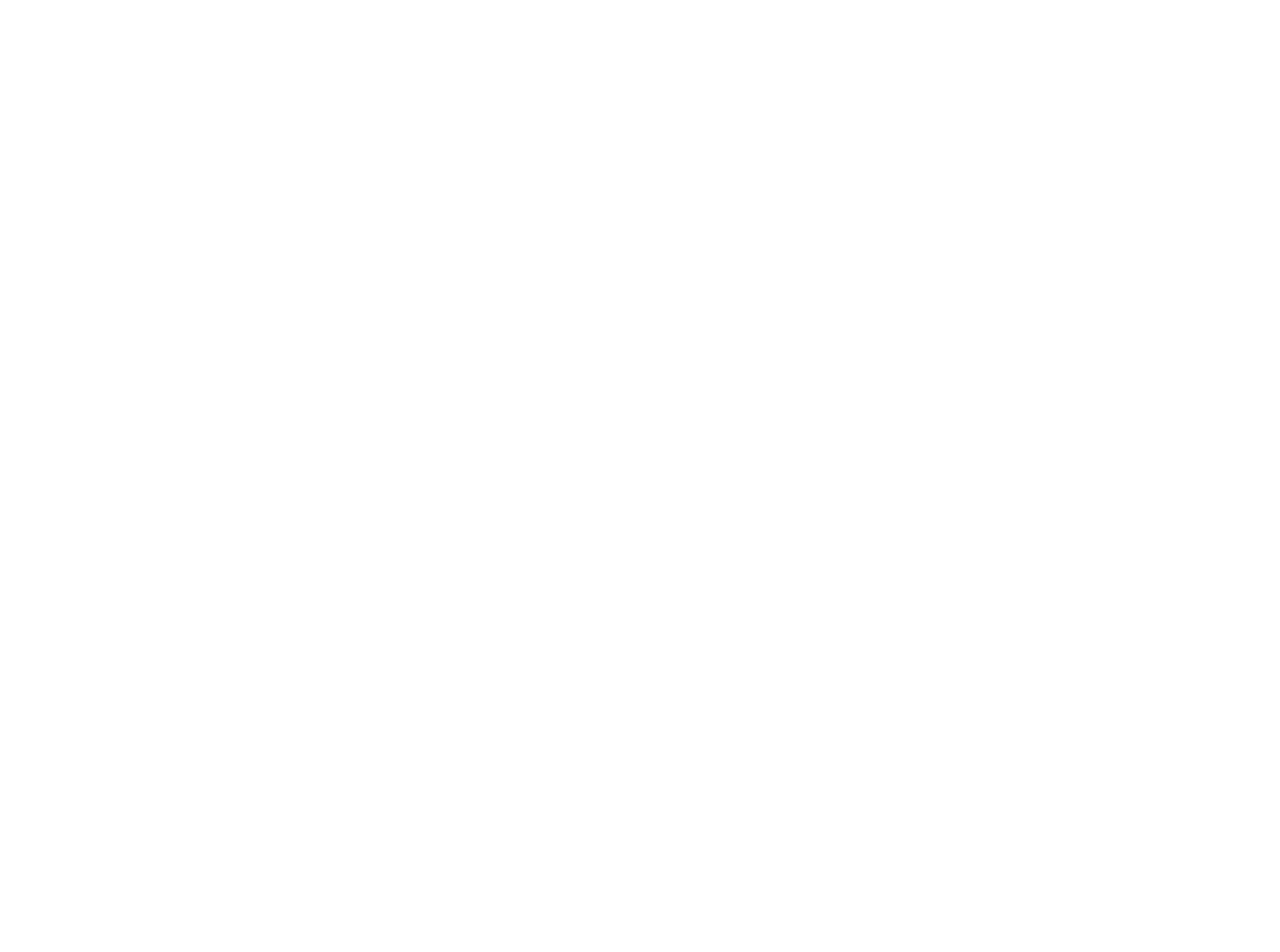
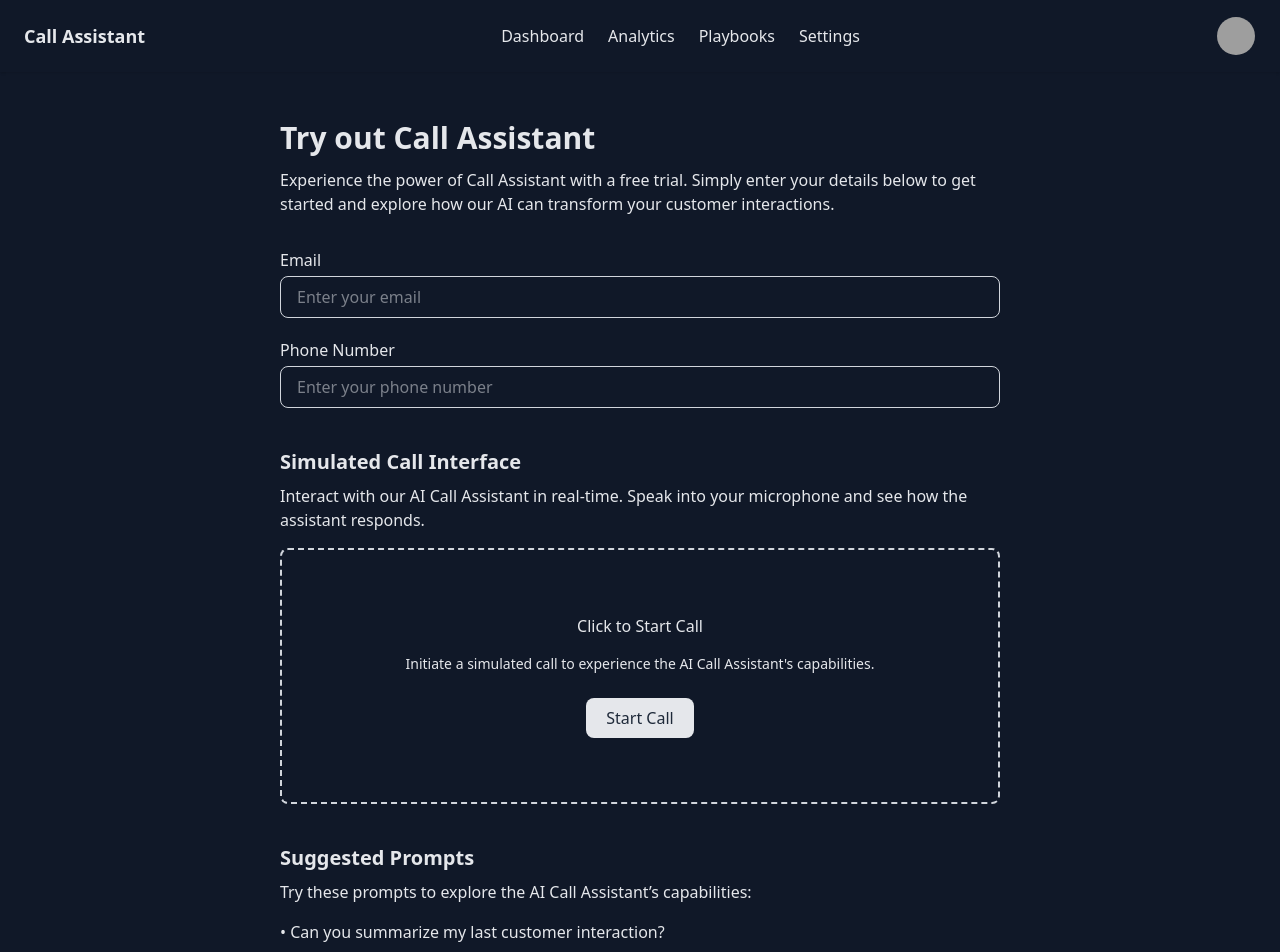
Before and after one commit to Shahzaib-arch786/Talk-Flow-AI, a React app in the folder frontend/: page /TrySimulation in a window 1280 px wide. Before the commit this address had no page. Shown: the top 952 px of the page. Before the commit the page ends 800 px from the top, so only its background shows below. Built offline with nearby package versions, Linux system fonts and the light colour scheme; grey boxes are pictures that could not be loaded; the HTML template or start-up script is replaced by a standard one.

Commit message:
Some minor ui changes

```diff
--- a/frontend/src/App.jsx
+++ b/frontend/src/App.jsx
@@ -1,19 +1,13 @@
 import './App.css'
 import {BrowserRouter as Router, Routes, Route} from 'react-router-dom'
-import Dashboard from './Panels/User/pages/Dashboard'
-import Userlogin from './Panels/User/pages/Userlogin'
-import UserSignUp from './Panels/User/pages/UserSignUp'
+import UserRoutes from './Panels/User/Routes.jsx'
 function App() {
 
   return (
     <>
-      <Router>
-        <Routes>
-          <Route path='/' element={<Dashboard />} />
-          <Route path='/login' element={<Userlogin />} />
-          <Route path='/signup' element={<UserSignUp />} />
-        </Routes>
-      </Router>
+      <div className='App'>
+        <UserRoutes />
+      </div>
     </>
   )
 }
--- a/frontend/src/Panels/User/Routes.jsx
+++ b/frontend/src/Panels/User/Routes.jsx
@@ -0,0 +1,22 @@
+import React from 'react'
+import {BrowserRouter as Router, Route, Routes } from 'react-router-dom'
+import Dashboard from './pages/Dashboard'
+import Userlogin from './pages/Userlogin'
+import UserSignUp from './pages/UserSignUp'
+import TrySimulation from './pages/TrySimulation'
+
+const UserRoutes = () => {
+  return (
+    <Router>
+      <Routes>
+        <Route path="/" element={<Dashboard />} />
+        <Route path="/UserLogin" element={<Userlogin />} />
+        <Route path="/UserSignUp" element={<UserSignUp />} />
+        <Route path="/TrySimulation" element={<TrySimulation />} />
+      </Routes>
+    </Router>
+  )
+}
+
+
+export default UserRoutes
--- a/frontend/src/Panels/User/components/Navbar.jsx
+++ b/frontend/src/Panels/User/components/Navbar.jsx
@@ -1,6 +1,7 @@
 import React from "react";
+import { Link } from "react-router-dom";
 
-const Navbar = ({ list = [], ButtonText, }) => {
+const Navbar = ({ list = [], ButtonText, link }) => {
   return (
     <div>
       <div className="navbar bg-gray-900 shadow-sm">
@@ -60,7 +61,12 @@ const Navbar = ({ list = [], ButtonText, }) => {
           </ul>
         </div>
         <div className="navbar-end">
-          <a className="btn bg-blue-800 mr-7">{ButtonText}</a>
+          <Link
+            to={link}
+            className="btn bg-gradient-to-b from-blue-500 to-blue-700 mr-7 text-white"
+          >
+            {ButtonText}
+          </Link>
         </div>
       </div>
     </div>
--- /dev/null
+++ b/frontend/src/Panels/User/components/NavbarProfile.jsx
@@ -0,0 +1,82 @@
+import React from "react";
+
+const NavbarProfile = ({ list = ["Home", "About", "Contact"] }) => {
+  return (
+    <nav className="bg-gray-900 text-white shadow-sm">
+      <div className="container mx-auto px-4 py-3 flex items-center justify-between">
+        {/* Brand */}
+        <div className="flex items-center space-x-2">
+          <span className="text-2xl font-bold text-blue-400">TalkFlow</span>
+        </div>
+
+        {/* Navigation Links */}
+        <ul className="hidden md:flex space-x-6">
+          {list.map((item, index) => (
+            <li key={index}>
+              <a
+                href="#"
+                className="text-gray-300 hover:text-blue-400 transition duration-200"
+              >
+                {item}
+              </a>
+            </li>
+          ))}
+        </ul>
+
+        {/* Profile Dropdown */}
+        <div className="dropdown dropdown-end relative">
+          <div
+            tabIndex={0}
+            role="button"
+            className="btn btn-ghost btn-circle avatar"
+          >
+            <div className="w-10 rounded-full border-2 border-blue-400">
+              <img
+                alt="User avatar"
+                src="https://img.daisyui.com/images/stock/photo-1534528741775-53994a69daeb.webp"
+              />
+            </div>
+          </div>
+
+          <ul
+            tabIndex={0}
+            className="menu menu-sm dropdown-content absolute right-0 mt-3 w-52 bg-gray-800 rounded-box p-2 shadow-lg"
+          >
+            <li>
+              <a className="justify-between hover:bg-gray-700 rounded-md">
+                Profile{" "}
+                <span className="badge bg-blue-500 text-white">New</span>
+              </a>
+            </li>
+            <li>
+              <a className="hover:bg-gray-700 rounded-md">Settings</a>
+            </li>
+            <li>
+              <a className="hover:bg-gray-700 rounded-md text-red-400">
+                Logout
+              </a>
+            </li>
+          </ul>
+        </div>
+      </div>
+
+      {/* Mobile Links */}
+      <div className="md:hidden bg-gray-800 border-t border-gray-700">
+        <ul className="flex flex-col p-3 space-y-2">
+          {list.map((item, index) => (
+            <li key={index}>
+              <a
+                href="#"
+                className="block text-gray-300 hover:text-blue-400 transition duration-200"
+              >
+                {item}
+              </a>
+            </li>
+          ))}
+        </ul>
+      </div>
+    </nav>
+  );
+};
+
+export default NavbarProfile;
--- a/frontend/src/Panels/User/components/PriceingCards.jsx
+++ b/frontend/src/Panels/User/components/PriceingCards.jsx
@@ -117,7 +117,7 @@ const PriceingCards = ({famous, plan, price, features = [], nfeatures = [], butt
             </li>
           </ul>
           <div className="mt-6">
-            <button className="btn bg-blue-800 btn-block">{buttonText}</button>
+            <button className="btn bg-gradient-to-b from-blue-500 to-blue-700 btn-block">{buttonText}</button>
           </div>
         </div>
       </div>
--- /dev/null
+++ b/frontend/src/Panels/User/pages/TrySimulation.jsx
@@ -0,0 +1,145 @@
+import React from "react";
+
+const TryCallAssistant = () => {
+  return (
+    <div className="min-h-screen bg-gray-900 text-gray-200">
+      {/* Navbar */}
+      <nav className="flex items-center justify-between px-6 py-4 bg-gray-900 shadow-sm">
+        <div className="flex items-center space-x-2">
+          <span className="text-lg font-semibold text-gray-200">
+            Call Assistant
+          </span>
+        </div>
+        <ul className="hidden md:flex space-x-6 text-gray-200 font-medium">
+          <li>
+            <a href="#" className="hover:text-blue-600">
+              Dashboard
+            </a>
+          </li>
+          <li>
+            <a href="#" className="hover:text-blue-600">
+              Analytics
+            </a>
+          </li>
+          <li>
+            <a href="#" className="hover:text-blue-600">
+              Playbooks
+            </a>
+          </li>
+          <li>
+            <a href="#" className="hover:text-blue-600">
+              Settings
+            </a>
+          </li>
+        </ul>
+        <div className="dropdown dropdown-end">
+          <div
+            tabIndex={0}
+            role="button"
+            className="btn btn-ghost btn-circle avatar"
+          >
+            <div className="w-10 rounded-full">
+              <img
+                alt="Tailwind CSS Navbar component"
+                src="https://img.daisyui.com/images/stock/photo-1534528741775-53994a69daeb.webp"
+              />
+            </div>
+          </div>
+          <ul
+            tabIndex="-1"
+            className="menu menu-sm dropdown-content bg-gray-800 rounded-box z-1 mt-3 w-52 p-2 shadow"
+          >
+            <li>
+              <a className="justify-between">
+                Profile
+                <span className="badge bg-blue-400">New</span>
+              </a>
+            </li>
+            <li>
+              <a>Settings</a>
+            </li>
+            <li>
+              <a>Logout</a>
+            </li>
+          </ul>
+        </div>
+      </nav>
+
+      {/* Main Content */}
+      <main className="max-w-3xl mx-auto px-6 py-12">
+        <h1 className="text-3xl font-semibold mb-3">Try out Call Assistant</h1>
+        <p className="text-gray-200 mb-8">
+          Experience the power of Call Assistant with a free trial. Simply enter
+          your details below to get started and explore how our AI can transform
+          your customer interactions.
+        </p>
+
+        {/* Form Section */}
+        <form className="space-y-5 mb-10">
+          <div>
+            <label className="block font-medium mb-1">Email</label>
+            <input
+              type="email"
+              placeholder="Enter your email"
+              className="w-full px-4 py-2 border border-gray-300 rounded-lg focus:ring-2 focus:ring-blue-500 outline-none"
+            />
+          </div>
+          <div>
+            <label className="block font-medium mb-1">Phone Number</label>
+            <input
+              type="text"
+              placeholder="Enter your phone number"
+              className="w-full px-4 py-2 border border-gray-300 rounded-lg focus:ring-2 focus:ring-blue-500 outline-none"
+            />
+          </div>
+        </form>
+
+        {/* Simulated Call Interface */}
+        <section className="mb-10">
+          <h2 className="text-xl font-semibold mb-2">
+            Simulated Call Interface
+          </h2>
+          <p className="text-gray-200 mb-4">
+            Interact with our AI Call Assistant in real-time. Speak into your
+            microphone and see how the assistant responds.
+          </p>
+
+          <div className="border-2 border-dashed border-gray-300 rounded-lg py-16 text-center">
+            <p className="text-gray-200 font-medium mb-4">
+              Click to Start Call
+            </p>
+            <p className="text-gray-200 text-sm mb-6">
+              Initiate a simulated call to experience the AI Call Assistant's
+              capabilities.
+            </p>
+            <button className="bg-gray-200 hover:bg-gray-300 text-gray-800 font-medium py-2 px-5 rounded-lg transition">
+              Start Call
+            </button>
+          </div>
+        </section>
+
+        {/* Suggested Prompts */}
+        <section>
+          <h2 className="text-xl font-semibold mb-2">Suggested Prompts</h2>
+          <p className="text-gray-200 mb-4">
+            Try these prompts to explore the AI Call Assistant’s capabilities:
+          </p>
+          <ul className="space-y-2 text-gray-200">
+            <li>• Can you summarize my last customer interaction?</li>
+            <li>• What were the key issues discussed in the previous call?</li>
+            <li>
+              • How can I improve customer satisfaction based on recent
+              feedback?
+            </li>
+          </ul>
+
+          <button className="mt-8 bg-blue-600 hover:bg-blue-700 text-white font-semibold py-2 px-6 rounded-lg">
+            Start Free Trial
+          </button>
+        </section>
+      </main>
+    </div>
+  );
+};
+
+export default TryCallAssistant;
--- a/frontend/src/Panels/User/pages/Userlogin.jsx
+++ b/frontend/src/Panels/User/pages/Userlogin.jsx
@@ -8,6 +8,7 @@ const Userlogin = () => {
       <Navbar
         list={["About", "Features", "Pricing", "Contact"]}
         ButtonText="Register Now"
+        link="/UserSignUp"
       />
 
       <div
```
Also changed, not shown: frontend/src/Panels/User/components/LoginForm.jsx (+8 -3 lines), frontend/src/Panels/User/pages/Dashboard.jsx (+5 -4 lines), frontend/src/Panels/User/pages/UserSignUp.jsx (+11 -2 lines).
